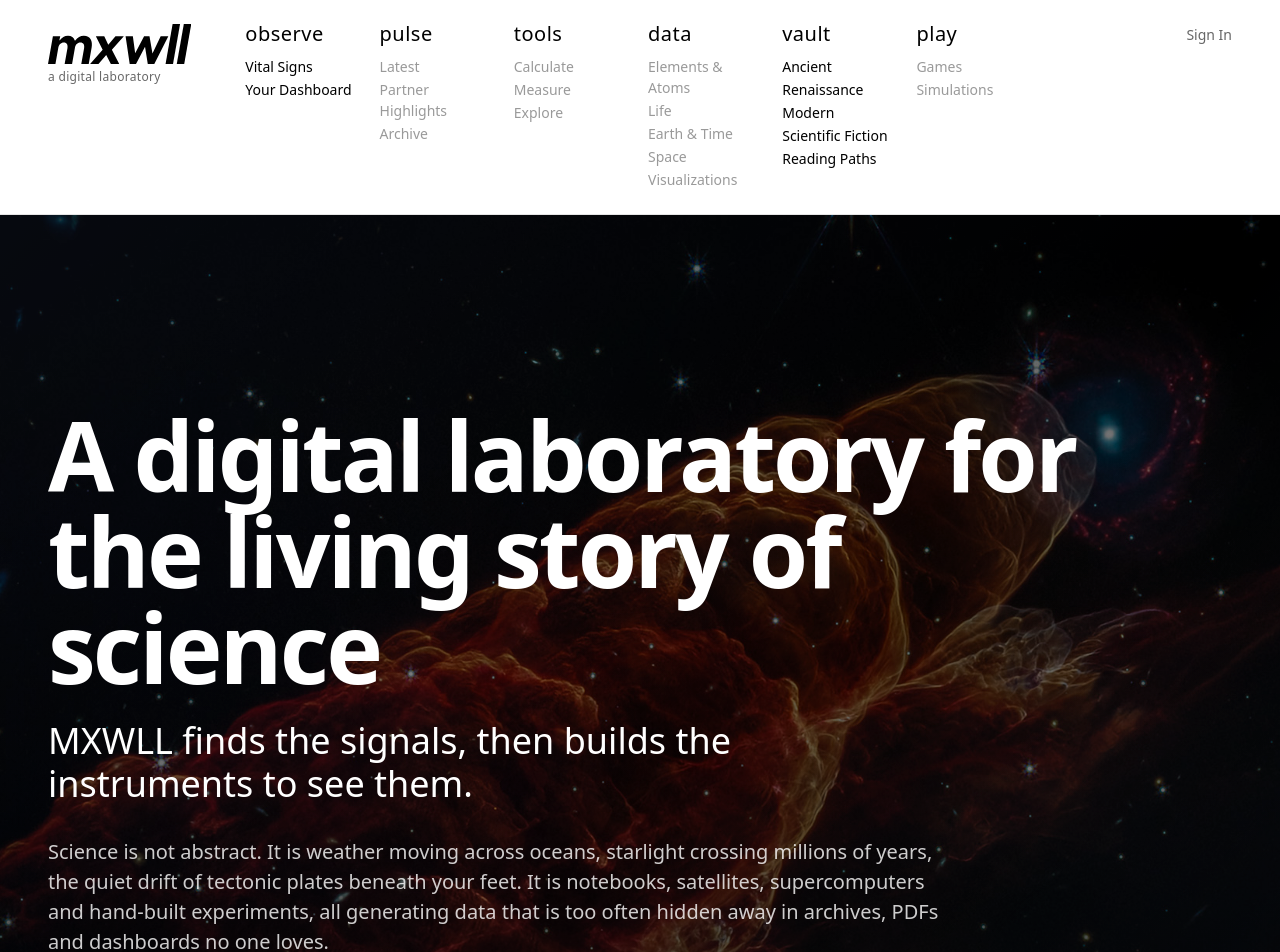
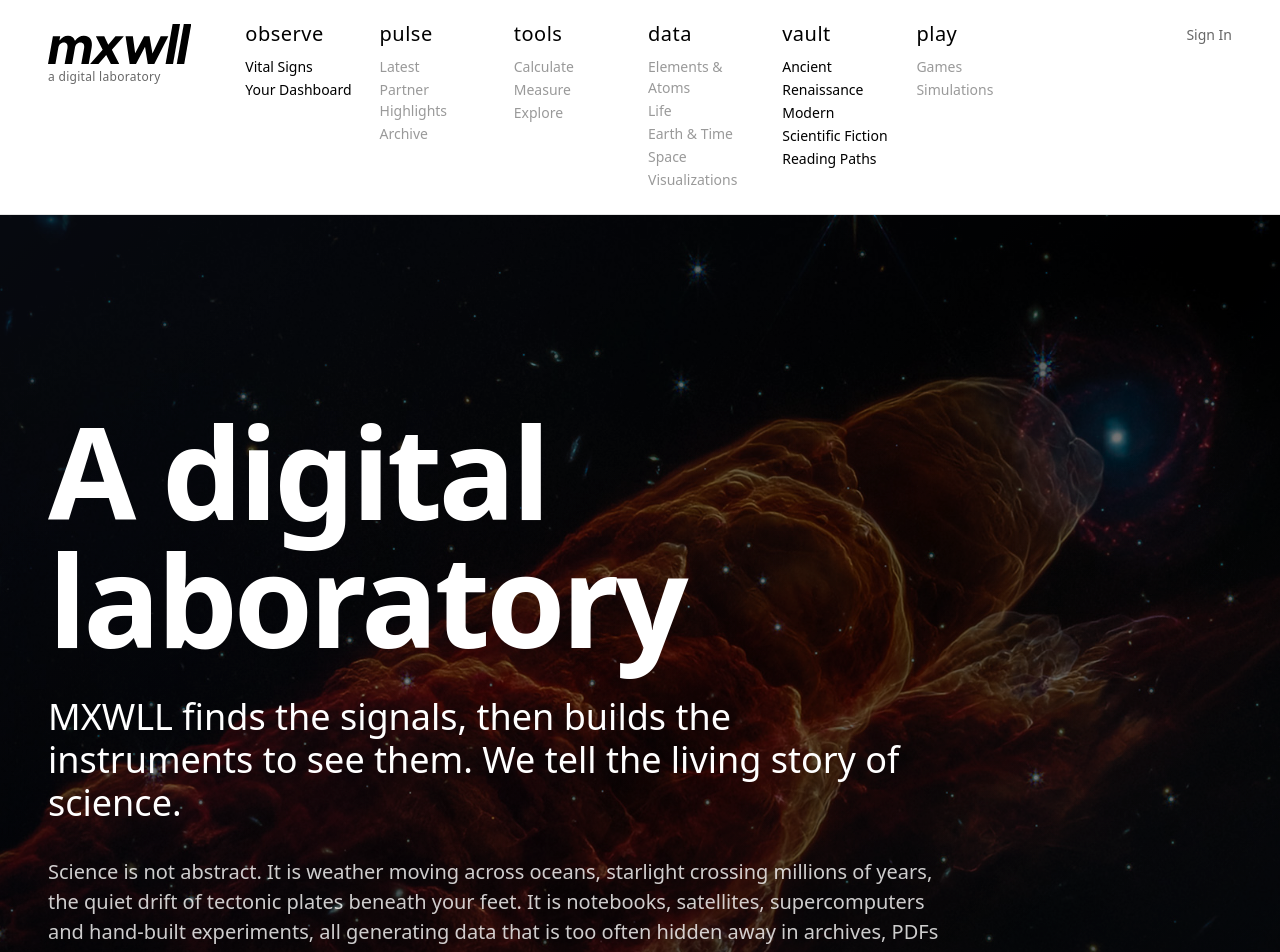
Before and after one commit to Axisophy/maxwell, a Next.js app: page / in a window 1280 px wide. Shown: the top 952 px of the page. Built offline with nearby package versions, Linux system fonts and the light colour scheme; no server answers; a web font is replaced by a local one.

Commit message:
revised homepage hero copy

```diff
--- a/src/app/page.tsx
+++ b/src/app/page.tsx
@@ -146,13 +146,13 @@ export default function HomePage() {
         {/* Hero content - at bottom of section */}
         <div className="relative px-4 md:px-8 lg:px-12">
           <h1
-            className="text-white text-4xl md:text-6xl lg:text-7xl xl:text-8xl font-bold leading-[0.95] mb-6 max-w-[90%]"
+            className="text-white text-5xl md:text-7xl lg:text-8xl xl:text-9xl font-bold leading-[0.9] mb-8 max-w-[85%]"
             style={{ letterSpacing: '-0.03em' }}
           >
-            A digital laboratory for the living story of science
+            A digital laboratory
           </h1>
           <p className="text-white text-xl md:text-2xl lg:text-3xl font-medium leading-relaxed max-w-4xl mb-8">
-            MXWLL finds the signals, then builds the instruments to see them.
+            MXWLL finds the signals, then builds the instruments to see them. We tell the living story of science.
           </p>
           <div className="text-white/80 text-base md:text-lg lg:text-xl font-light leading-relaxed max-w-4xl space-y-4">
             <p>
```
